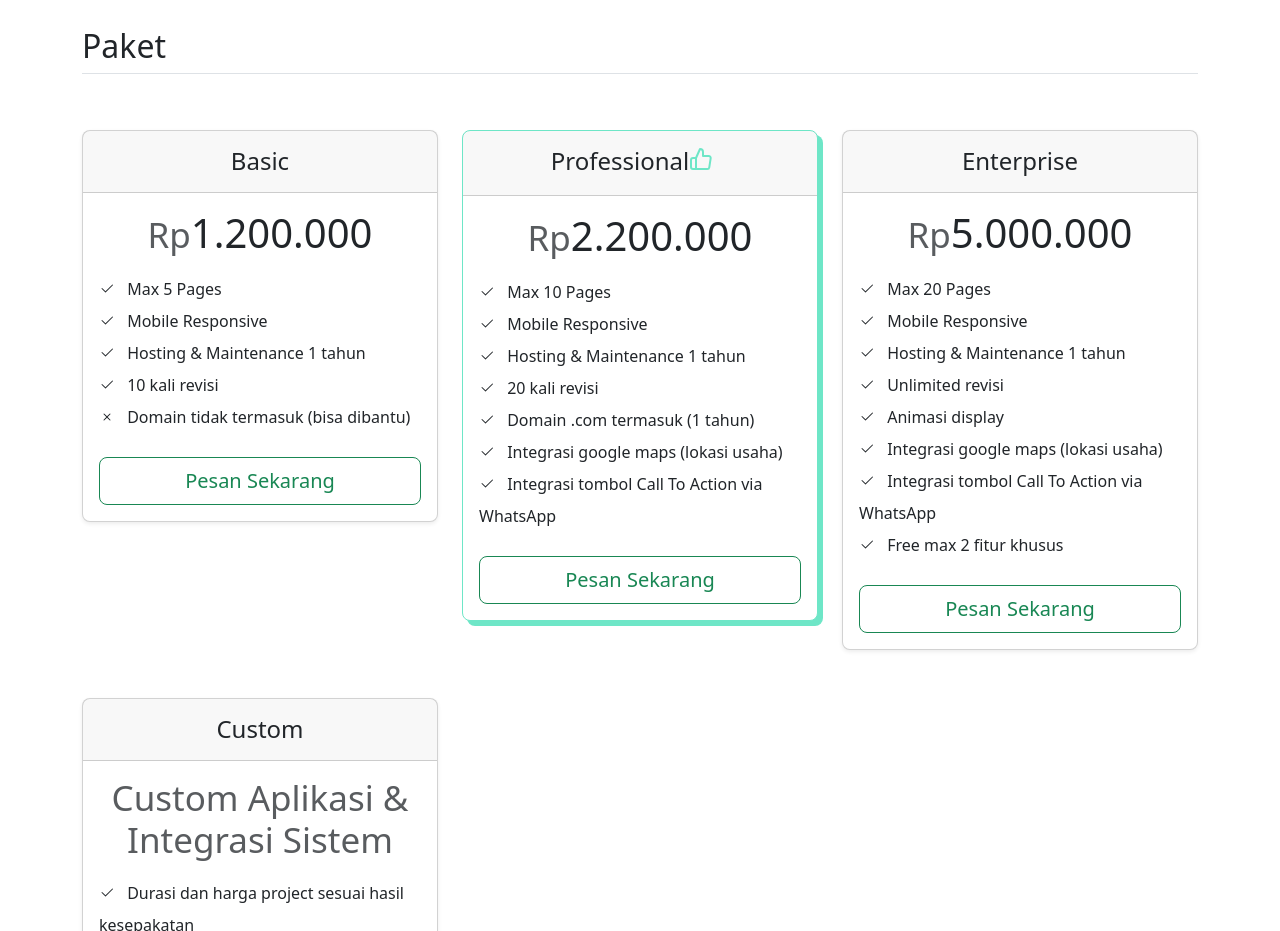
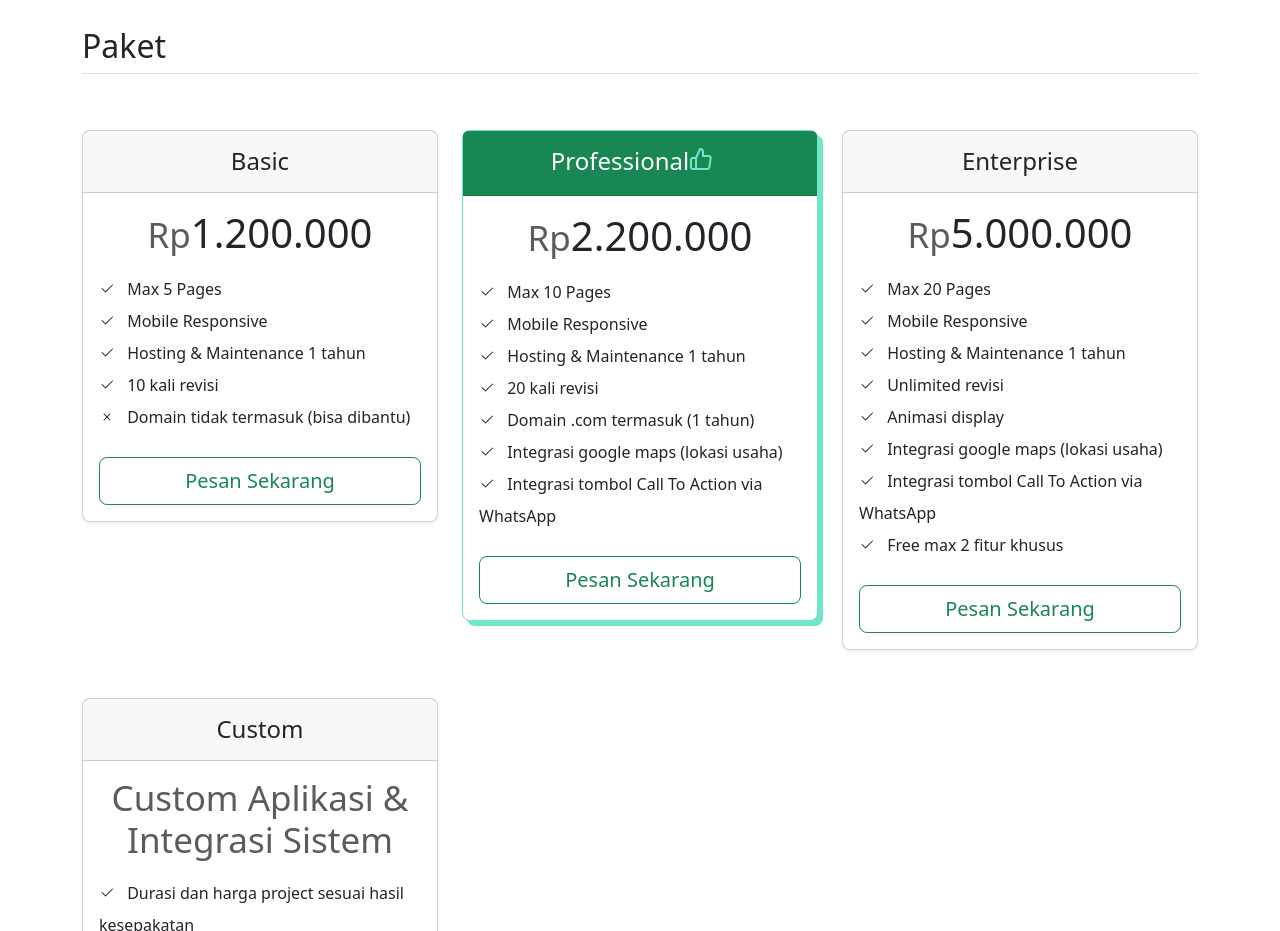
Before and after one commit to widygui93/widygui93.github.io, a plain HTML site: page index.html in a window 1280 px wide. Shown: the part 1360-2291 px from the top of the page. Drawn offline with nearby package versions, Linux system fonts and the light colour scheme.

Commit message:
add text background color success class in card-header element

```diff
--- a/index.html
+++ b/index.html
@@ -525,7 +525,7 @@
 	      </div>
 	      <div class="col">
 	        <div class="card mb-4 rounded-3 card-highlighter">
-	          <div class="card-header py-3 d-flex justify-content-center">
+	          <div class="card-header py-3 text-bg-success d-flex justify-content-center">
 	            <h4 class="my-0 fw-normal">Professional</h4>
 	            <svg
 	                class="bi me-2"
```
